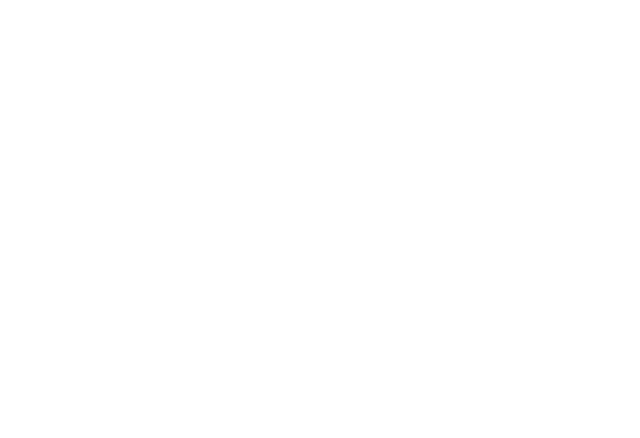
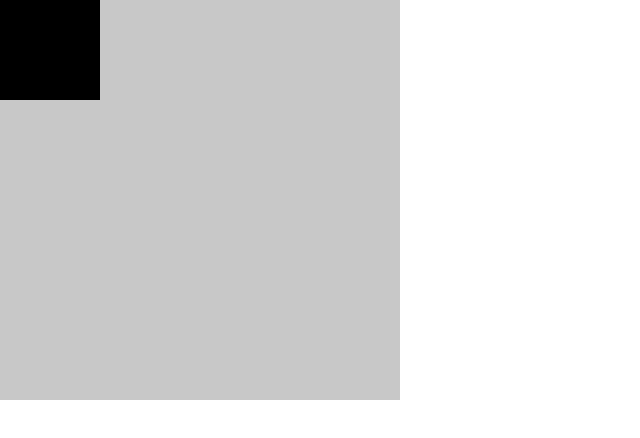
Before and after one commit to EldritchTiminy/odin-sketch, a plain HTML site: page index.html in a window 1280 px wide. Shown: the whole page, without its empty margins (0-640 px from the left). Drawn offline with Linux system fonts and the light colour scheme.

Commit message:
Added body div and a single pixel for texting purposes. Pixel changes color on mouseover.

```diff
--- a/script1.js
+++ b/script1.js
@@ -0,0 +1,9 @@
+let bodyDiv = document.querySelector(".body");
+let pixel1 = document.createElement("div");
+pixel1.setAttribute("class", "pixel");
+function colorChange(event){
+  event.target.style.backgroundColor = "black";
+}
+pixel1.addEventListener("mouseover", colorChange);
+bodyDiv.appendChild(pixel1);
+pixel1 = "reassigned";
--- a/style.css
+++ b/style.css
@@ -2,3 +2,19 @@
   padding: 0;
   margin: 0;
 }
+
+/* Body Styling */
+.body {
+  width: 400px;
+  height: 400px;
+  display: flex;
+  flex-wrap: wrap;
+  background-color: rgb(200, 200, 200);
+}
+
+/* Sketch Pixel Styling */
+.pixel {
+  width: 100px;
+  height: 100px;
+  background-color: white;
+}
```
Also changed, not shown: index.html (+0 -1 lines).
